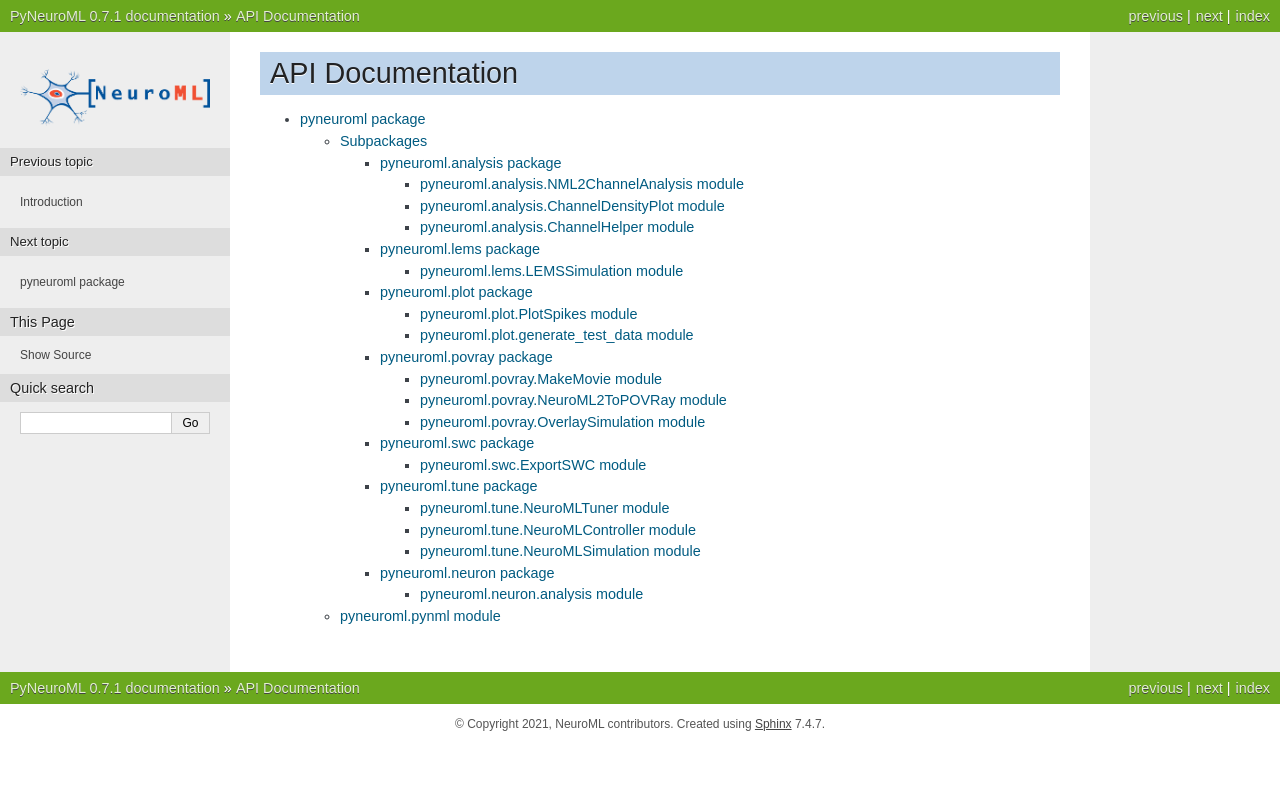
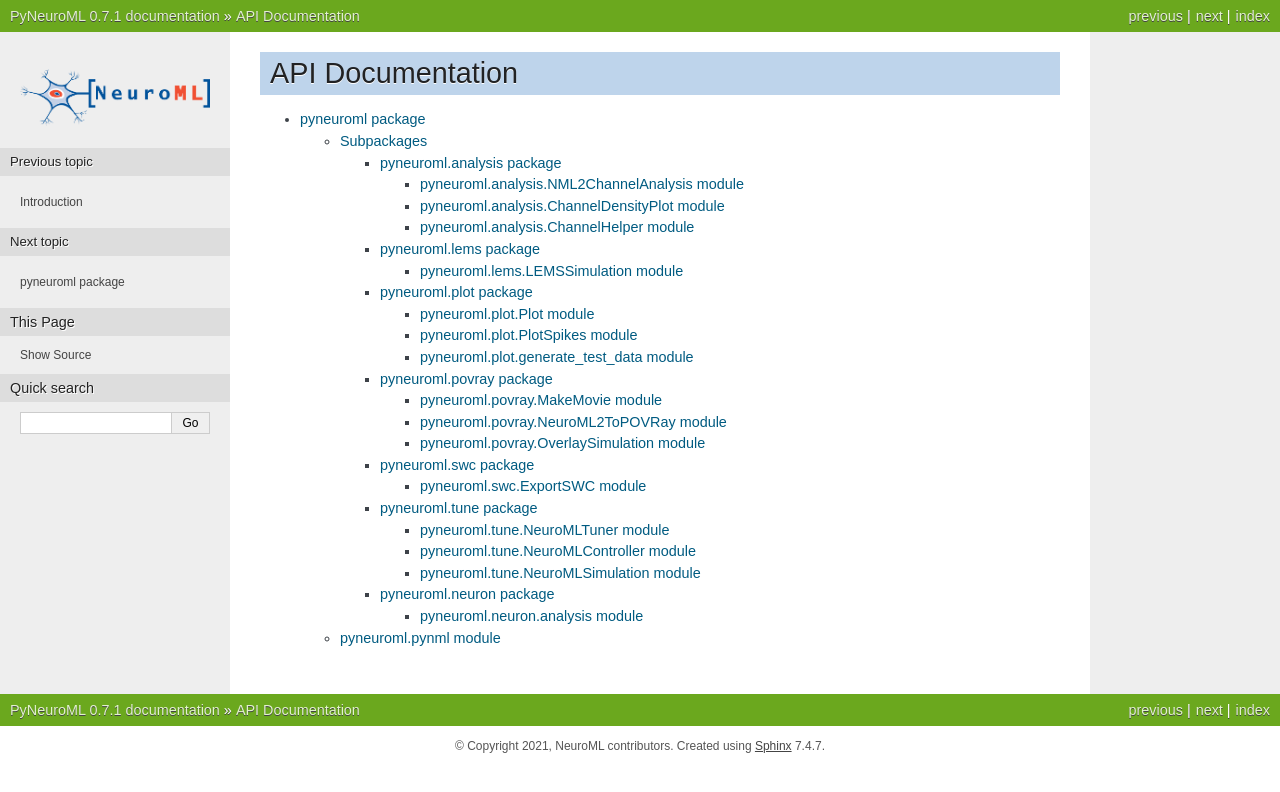
Before and after one commit to NeuroML/pyNeuroML, a Sphinx documentation site: the page built from docs/source/modules.rst, in a window 1280 px wide. Shown: the top 792 px of the page. Built offline with Sphinx 7.4.7, drawn with Linux system fonts in a browser that asks for light colours.

Commit message:
docs: add new plot module to docs

```diff
--- a/docs/source/pyneuroml.plot.rst
+++ b/docs/source/pyneuroml.plot.rst
@@ -2,6 +2,14 @@ pyneuroml.plot package
 ======================
 
 .. automodule:: pyneuroml.plot
+   :members:
+   :undoc-members:
+   :show-inheritance:
+
+pyneuroml.plot.Plot module
+--------------------------------
+
+.. automodule:: pyneuroml.plot.Plot
    :members:
    :undoc-members:
    :show-inheritance:
```
Also changed, not shown: 1 other file.
